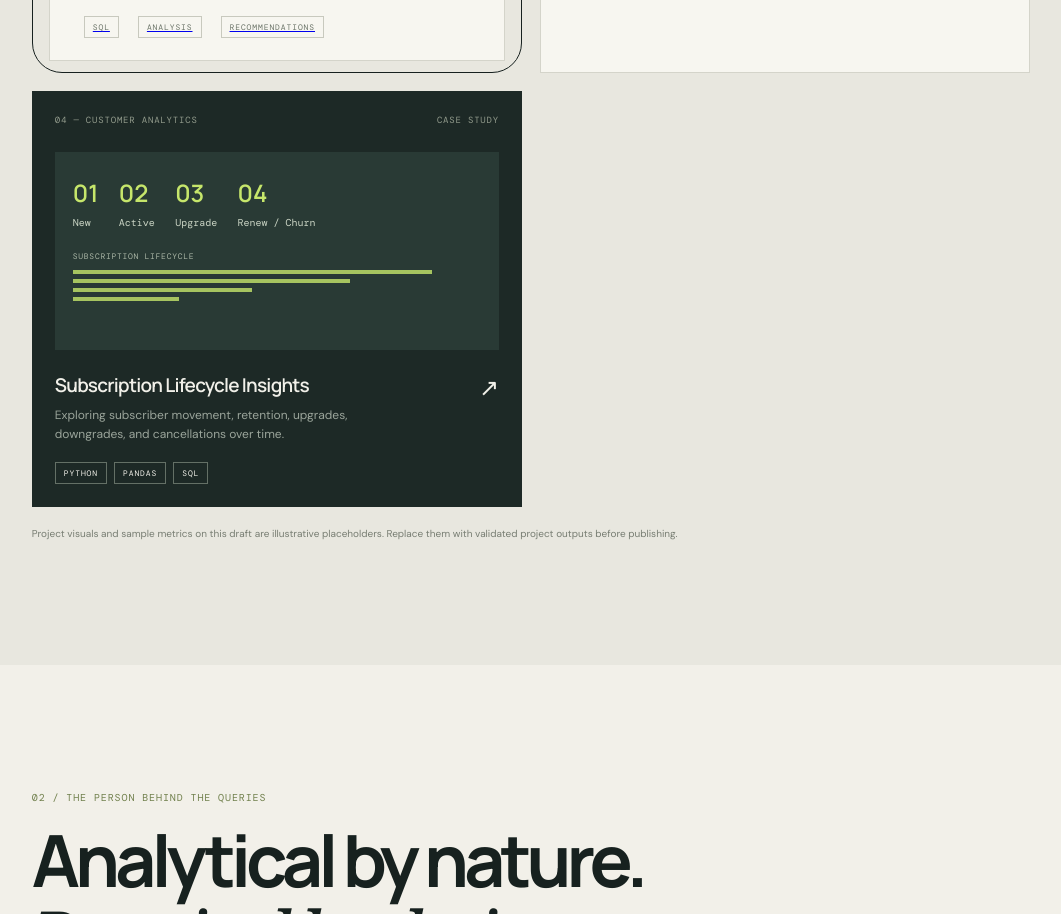
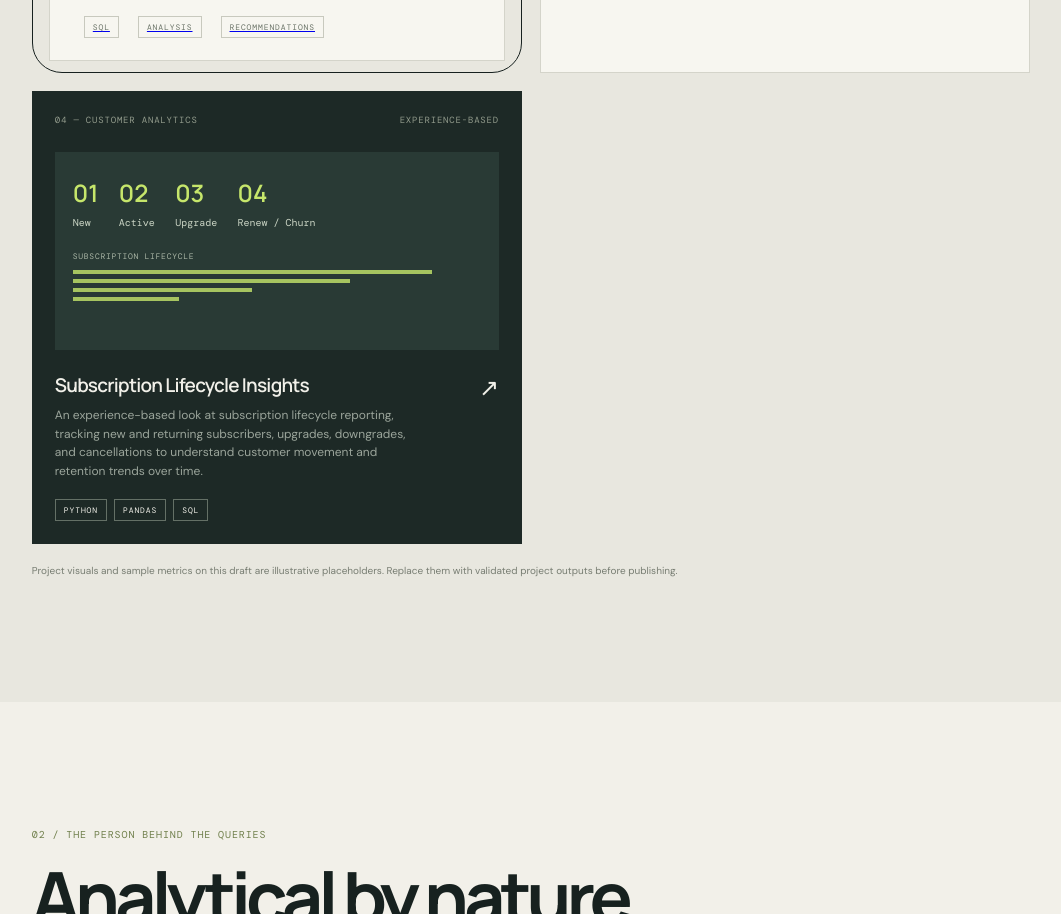
Before and after one commit to marctell/marctell.github.io, a plain HTML site: page index.html in a window 1280 px wide. Shown: the part 2123-3037 px from the top of the page, without its empty margins (109-1170 px from the left). Drawn offline with nearby package versions, Linux system fonts and the light colour scheme.

Commit message:
Update Project 04 subscription analytics description
Updated project card description to provide a more detailed overview of subscription lifecycle insights.

```diff
--- a/index.html
+++ b/index.html
@@ -112,13 +112,20 @@
 
 
         <article class="project-card project-dark">
-          <div class="project-top"><span>04 — CUSTOMER ANALYTICS</span><span>CASE STUDY</span></div>
+          <div class="project-top"><span>04 — CUSTOMER ANALYTICS</span><span>EXPERIENCE-BASED</span></div>
           <div class="lifecycle-mock">
             <div class="life-step"><b>01</b><span>New</span></div><div class="life-step"><b>02</b><span>Active</span></div><div class="life-step"><b>03</b><span>Upgrade</span></div><div class="life-step"><b>04</b><span>Renew / Churn</span></div>
             <div class="life-caption">SUBSCRIPTION LIFECYCLE</div>
             <div class="life-bars"><span style="width:88%"></span><span style="width:68%"></span><span style="width:44%"></span><span style="width:26%"></span></div>
           </div>
-          <div class="project-info"><div><h3>Subscription Lifecycle Insights</h3><p>Exploring subscriber movement, retention, upgrades, downgrades, and cancellations over time.</p></div><span class="project-arrow">↗</span></div>
+          <div class="project-info"><div><h3>Subscription Lifecycle Insights</h3>
+            <p>
+  An experience-based look at subscription lifecycle reporting,
+  tracking new and returning subscribers, upgrades, downgrades,
+  and cancellations to understand customer movement and retention
+  trends over time.
+</p>
+          </div><span class="project-arrow">↗</span></div>
           <div class="tags"><span>PYTHON</span><span>PANDAS</span><span>SQL</span></div>
         </article>
       </div>
```
